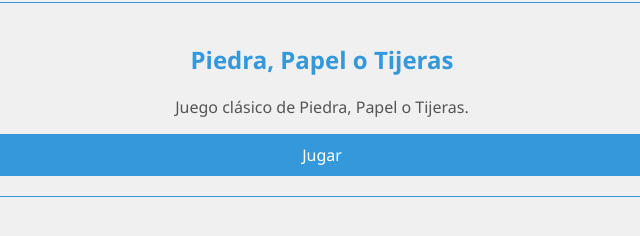
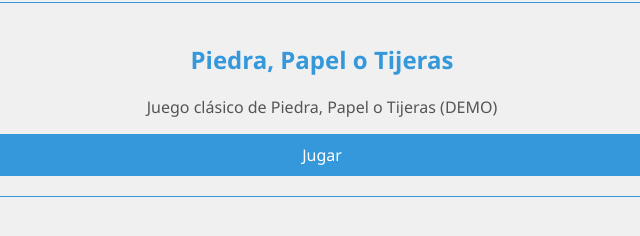
Before and after one commit to DanoGlez/EASY-GAMES, a plain HTML site: page index.html in a window 1280 px wide. Shown: the part 542-778 px from the top of the page, 318-958 px from the left. Drawn offline with Linux system fonts and the light colour scheme.

Commit message:
FIX Indice index

```diff
--- a/index.html
+++ b/index.html
@@ -26,7 +26,7 @@
 
   <div class="game">
     <h2>Piedra, Papel o Tijeras</h2>
-    <p>Juego clásico de Piedra, Papel o Tijeras.</p>
+    <p>Juego clásico de Piedra, Papel o Tijeras (DEMO)</p>
     <a href="PPT/index.html" target="_blank">Jugar</a>
   </div>
 
```
